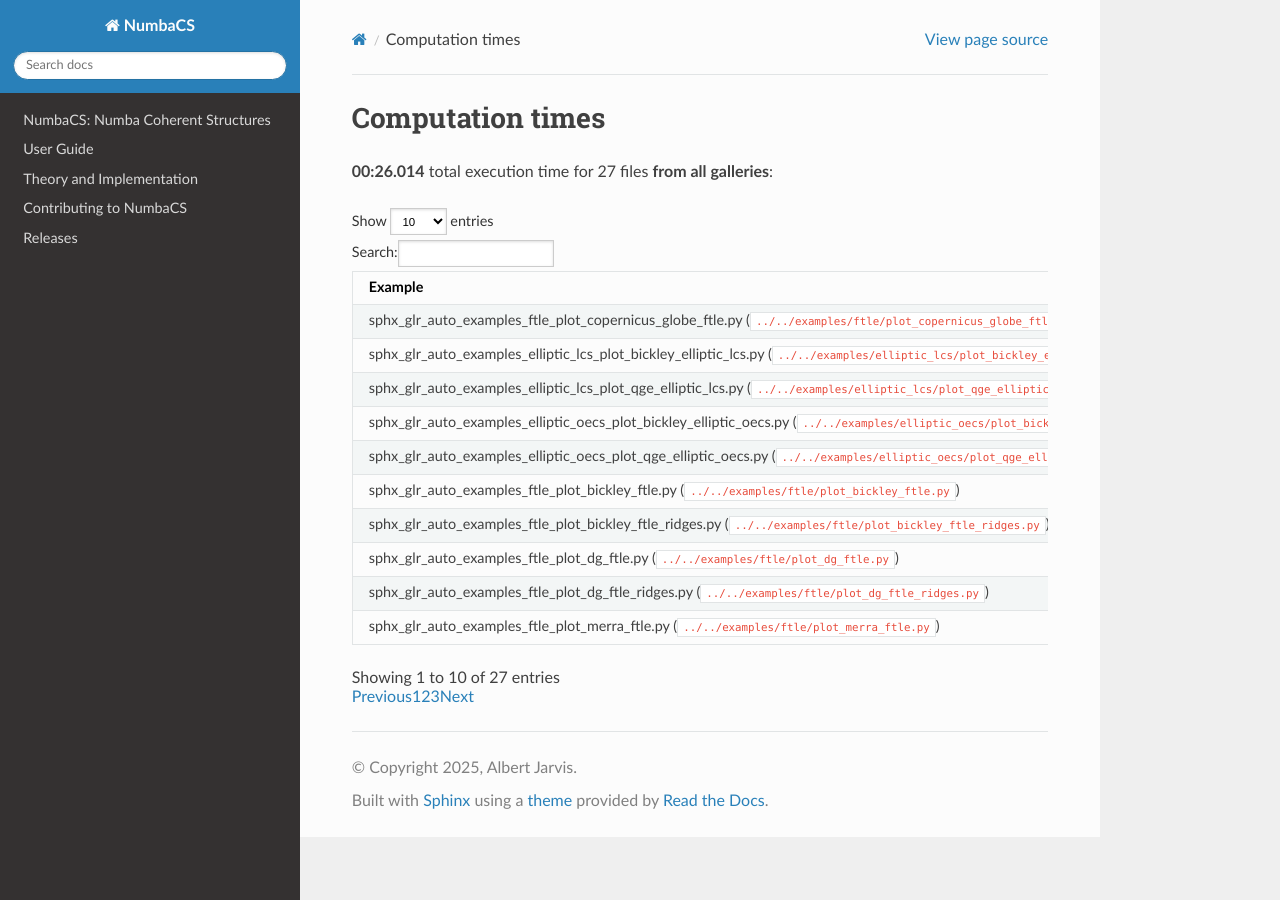
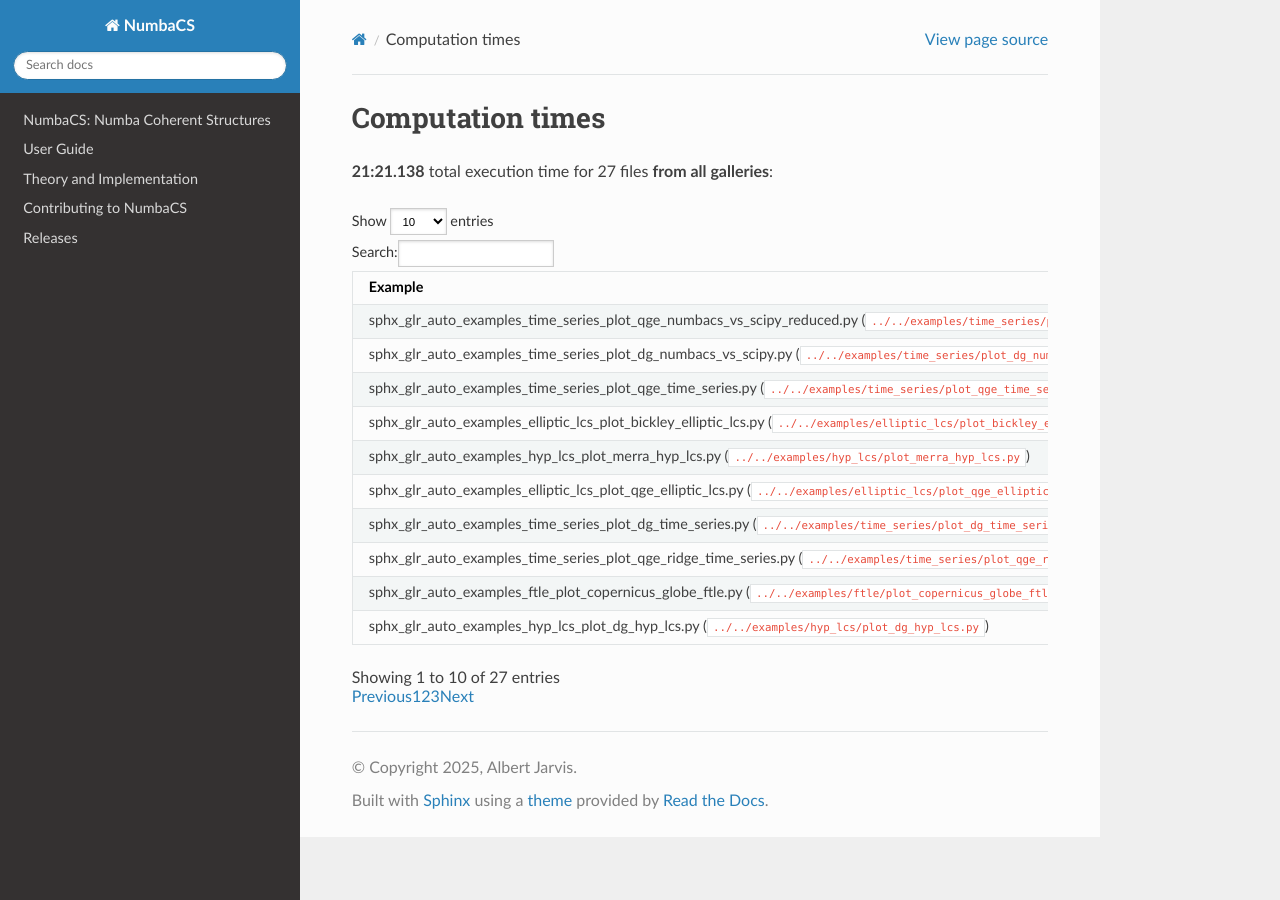
Before and after one commit to alb3rtjarvis/numbacs, a Sphinx documentation site: the page built from docs/source/sg_execution_times.rst, in a window 1280 px wide. Built offline with Sphinx 7.4.7 and the Read the Docs theme 3.1.0, drawn with Linux system fonts in a browser that asks for light colours; pages that are not in the unit, such as notebooks, are missing from menus; a script that is not in the unit is left out; some of the changed lines change nothing that is shown.

Commit message:
update execution times for new docs run [skip ci]

```diff
--- a/docs/source/sg_execution_times.rst
+++ b/docs/source/sg_execution_times.rst
@@ -6,7 +6,7 @@
 
 Computation times
 =================
-**00:26.014** total execution time for 27 files **from all galleries**:
+**21:21.138** total execution time for 27 files **from all galleries**:
 
 .. container::
 
@@ -32,84 +32,84 @@
    * - Example
      - Time
      - Mem (MB)
-   * - :ref:`sphx_glr_auto_examples_ftle_plot_copernicus_globe_ftle.py` (``../../examples/ftle/plot_copernicus_globe_ftle.py``)
-     - 00:26.014
+   * - :ref:`sphx_glr_auto_examples_time_series_plot_qge_numbacs_vs_scipy_reduced.py` (``../../examples/time_series/plot_qge_numbacs_vs_scipy_reduced.py``)
+     - 07:03.647
+     - 0.0
+   * - :ref:`sphx_glr_auto_examples_time_series_plot_dg_numbacs_vs_scipy.py` (``../../examples/time_series/plot_dg_numbacs_vs_scipy.py``)
+     - 04:06.780
+     - 0.0
+   * - :ref:`sphx_glr_auto_examples_time_series_plot_qge_time_series.py` (``../../examples/time_series/plot_qge_time_series.py``)
+     - 02:52.803
      - 0.0
    * - :ref:`sphx_glr_auto_examples_elliptic_lcs_plot_bickley_elliptic_lcs.py` (``../../examples/elliptic_lcs/plot_bickley_elliptic_lcs.py``)
-     - 00:00.000
+     - 01:25.022
+     - 0.0
+   * - :ref:`sphx_glr_auto_examples_hyp_lcs_plot_merra_hyp_lcs.py` (``../../examples/hyp_lcs/plot_merra_hyp_lcs.py``)
+     - 01:12.170
      - 0.0
    * - :ref:`sphx_glr_auto_examples_elliptic_lcs_plot_qge_elliptic_lcs.py` (``../../examples/elliptic_lcs/plot_qge_elliptic_lcs.py``)
-     - 00:00.000
+     - 01:08.727
+     - 0.0
+   * - :ref:`sphx_glr_auto_examples_time_series_plot_dg_time_series.py` (``../../examples/time_series/plot_dg_time_series.py``)
+     - 00:51.805
+     - 0.0
+   * - :ref:`sphx_glr_auto_examples_time_series_plot_qge_ridge_time_series.py` (``../../examples/time_series/plot_qge_ridge_time_series.py``)
+     - 00:37.701
+     - 0.0
+   * - :ref:`sphx_glr_auto_examples_ftle_plot_copernicus_globe_ftle.py` (``../../examples/ftle/plot_copernicus_globe_ftle.py``)
+     - 00:22.865
+     - 0.0
+   * - :ref:`sphx_glr_auto_examples_hyp_lcs_plot_dg_hyp_lcs.py` (``../../examples/hyp_lcs/plot_dg_hyp_lcs.py``)
+     - 00:19.512
+     - 0.0
+   * - :ref:`sphx_glr_auto_examples_ftle_plot_merra_globe_ftle.py` (``../../examples/ftle/plot_merra_globe_ftle.py``)
+     - 00:13.636
+     - 0.0
+   * - :ref:`sphx_glr_auto_examples_ftle_plot_merra_ftle.py` (``../../examples/ftle/plot_merra_ftle.py``)
+     - 00:11.529
+     - 0.0
+   * - :ref:`sphx_glr_auto_examples_ftle_plot_bickley_ftle_ridges.py` (``../../examples/ftle/plot_bickley_ftle_ridges.py``)
+     - 00:10.953
+     - 0.0
+   * - :ref:`sphx_glr_auto_examples_hyp_oecs_plot_merra_hyp_oecs.py` (``../../examples/hyp_oecs/plot_merra_hyp_oecs.py``)
+     - 00:08.783
+     - 0.0
+   * - :ref:`sphx_glr_auto_examples_ftle_plot_merra_ftle_ridges.py` (``../../examples/ftle/plot_merra_ftle_ridges.py``)
+     - 00:08.365
+     - 0.0
+   * - :ref:`sphx_glr_auto_examples_hyp_oecs_plot_merra_ile.py` (``../../examples/hyp_oecs/plot_merra_ile.py``)
+     - 00:05.135
+     - 0.0
+   * - :ref:`sphx_glr_auto_examples_hyp_oecs_plot_qge_hyp_oecs.py` (``../../examples/hyp_oecs/plot_qge_hyp_oecs.py``)
+     - 00:04.768
+     - 0.0
+   * - :ref:`sphx_glr_auto_examples_ftle_plot_qge_ftle.py` (``../../examples/ftle/plot_qge_ftle.py``)
+     - 00:03.209
+     - 0.0
+   * - :ref:`sphx_glr_auto_examples_ftle_plot_qge_ftle_ridges.py` (``../../examples/ftle/plot_qge_ftle_ridges.py``)
+     - 00:03.123
+     - 0.0
+   * - :ref:`sphx_glr_auto_examples_ftle_plot_bickley_ftle.py` (``../../examples/ftle/plot_bickley_ftle.py``)
+     - 00:02.404
+     - 0.0
+   * - :ref:`sphx_glr_auto_examples_hyp_oecs_plot_bickley_ile.py` (``../../examples/hyp_oecs/plot_bickley_ile.py``)
+     - 00:02.251
+     - 0.0
+   * - :ref:`sphx_glr_auto_examples_hyp_oecs_plot_dg_ile.py` (``../../examples/hyp_oecs/plot_dg_ile.py``)
+     - 00:02.205
      - 0.0
    * - :ref:`sphx_glr_auto_examples_elliptic_oecs_plot_bickley_elliptic_oecs.py` (``../../examples/elliptic_oecs/plot_bickley_elliptic_oecs.py``)
-     - 00:00.000
+     - 00:01.177
+     - 0.0
+   * - :ref:`sphx_glr_auto_examples_hyp_oecs_plot_qge_ile.py` (``../../examples/hyp_oecs/plot_qge_ile.py``)
+     - 00:00.877
+     - 0.0
+   * - :ref:`sphx_glr_auto_examples_ftle_plot_dg_ftle.py` (``../../examples/ftle/plot_dg_ftle.py``)
+     - 00:00.602
+     - 0.0
+   * - :ref:`sphx_glr_auto_examples_ftle_plot_dg_ftle_ridges.py` (``../../examples/ftle/plot_dg_ftle_ridges.py``)
+     - 00:00.573
      - 0.0
    * - :ref:`sphx_glr_auto_examples_elliptic_oecs_plot_qge_elliptic_oecs.py` (``../../examples/elliptic_oecs/plot_qge_elliptic_oecs.py``)
-     - 00:00.000
+     - 00:00.517
      - 0.0
-   * - :ref:`sphx_glr_auto_examples_ftle_plot_bickley_ftle.py` (``../../examples/ftle/plot_bickley_ftle.py``)
-     - 00:00.000
-     - 0.0
-   * - :ref:`sphx_glr_auto_examples_ftle_plot_bickley_ftle_ridges.py` (``../../examples/ftle/plot_bickley_ftle_ridges.py``)
-     - 00:00.000
-     - 0.0
-   * - :ref:`sphx_glr_auto_examples_ftle_plot_dg_ftle.py` (``../../examples/ftle/plot_dg_ftle.py``)
-     - 00:00.000
-     - 0.0
-   * - :ref:`sphx_glr_auto_examples_ftle_plot_dg_ftle_ridges.py` (``../../examples/ftle/plot_dg_ftle_ridges.py``)
-     - 00:00.000
-     - 0.0
-   * - :ref:`sphx_glr_auto_examples_ftle_plot_merra_ftle.py` (``../../examples/ftle/plot_merra_ftle.py``)
-     - 00:00.000
-     - 0.0
-   * - :ref:`sphx_glr_auto_examples_ftle_plot_merra_ftle_ridges.py` (``../../examples/ftle/plot_merra_ftle_ridges.py``)
-     - 00:00.000
-     - 0.0
-   * - :ref:`sphx_glr_auto_examples_ftle_plot_merra_globe_ftle.py` (``../../examples/ftle/plot_merra_globe_ftle.py``)
-     - 00:00.000
-     - 0.0
-   * - :ref:`sphx_glr_auto_examples_ftle_plot_qge_ftle.py` (``../../examples/ftle/plot_qge_ftle.py``)
-     - 00:00.000
-     - 0.0
-   * - :ref:`sphx_glr_auto_examples_ftle_plot_qge_ftle_ridges.py` (``../../examples/ftle/plot_qge_ftle_ridges.py``)
-     - 00:00.000
-     - 0.0
-   * - :ref:`sphx_glr_auto_examples_hyp_lcs_plot_dg_hyp_lcs.py` (``../../examples/hyp_lcs/plot_dg_hyp_lcs.py``)
-     - 00:00.000
-     - 0.0
-   * - :ref:`sphx_glr_auto_examples_hyp_lcs_plot_merra_hyp_lcs.py` (``../../examples/hyp_lcs/plot_merra_hyp_lcs.py``)
-     - 00:00.000
-     - 0.0
-   * - :ref:`sphx_glr_auto_examples_hyp_oecs_plot_bickley_ile.py` (``../../examples/hyp_oecs/plot_bickley_ile.py``)
-     - 00:00.000
-     - 0.0
-   * - :ref:`sphx_glr_auto_examples_hyp_oecs_plot_dg_ile.py` (``../../examples/hyp_oecs/plot_dg_ile.py``)
-     - 00:00.000
-     - 0.0
-   * - :ref:`sphx_glr_auto_examples_hyp_oecs_plot_merra_hyp_oecs.py` (``../../examples/hyp_oecs/plot_merra_hyp_oecs.py``)
-     - 00:00.000
-     - 0.0
-   * - :ref:`sphx_glr_auto_examples_hyp_oecs_plot_merra_ile.py` (``../../examples/hyp_oecs/plot_merra_ile.py``)
-     - 00:00.000
-     - 0.0
-   * - :ref:`sphx_glr_auto_examples_hyp_oecs_plot_qge_hyp_oecs.py` (``../../examples/hyp_oecs/plot_qge_hyp_oecs.py``)
-     - 00:00.000
-     - 0.0
-   * - :ref:`sphx_glr_auto_examples_hyp_oecs_plot_qge_ile.py` (``../../examples/hyp_oecs/plot_qge_ile.py``)
-     - 00:00.000
-     - 0.0
-   * - :ref:`sphx_glr_auto_examples_time_series_plot_dg_numbacs_vs_scipy.py` (``../../examples/time_series/plot_dg_numbacs_vs_scipy.py``)
-     - 00:00.000
-     - 0.0
-   * - :ref:`sphx_glr_auto_examples_time_series_plot_dg_time_series.py` (``../../examples/time_series/plot_dg_time_series.py``)
-     - 00:00.000
-     - 0.0
-   * - :ref:`sphx_glr_auto_examples_time_series_plot_qge_numbacs_vs_scipy_reduced.py` (``../../examples/time_series/plot_qge_numbacs_vs_scipy_reduced.py``)
-     - 00:00.000
-     - 0.0
-   * - :ref:`sphx_glr_auto_examples_time_series_plot_qge_ridge_time_series.py` (``../../examples/time_series/plot_qge_ridge_time_series.py``)
-     - 00:00.000
-     - 0.0
-   * - :ref:`sphx_glr_auto_examples_time_series_plot_qge_time_series.py` (``../../examples/time_series/plot_qge_time_series.py``)
-     - 00:00.000
-     - 0.0
```
